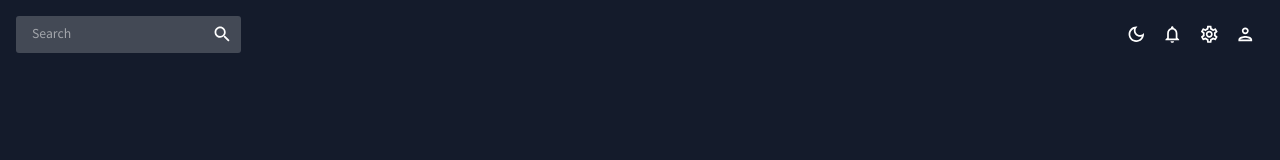
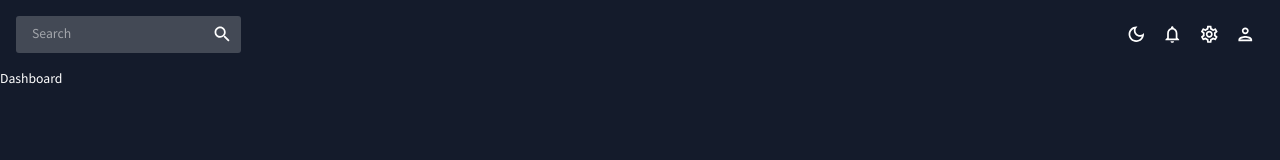
Before and after one commit to nikson666/Dashboard, a React (Create React App) app: page / in a window 1280 px wide. Shown: the top 160 px of the page. Built offline with nearby package versions, Linux system fonts and the light colour scheme.

Commit message:
router setup

```diff
--- a/src/App.js
+++ b/src/App.js
@@ -1,6 +1,18 @@
 import { ColorModeContext, useMode } from './theme'
 import { CssBaseline, ThemeProvider } from '@mui/material'
+import { Route, Routes } from 'react-router-dom';
 import Topbar from './scenes/global/Topbar'
+import Dashboard from './scenes/dashboard'
+// import Team from './scenes/team'
+// import Invoices from './scenes/invoices'
+// import Contacts from './scenes/contacts'
+// import Bar from './scenes/bar'
+// import Form from './scenes/form'
+// import Line from './scenes/line'
+// import Pie from './scenes/pie'
+// import FAQ from './scenes/faq'
+// import Geography from './scenes/geography'
+// import Calendar from './scenes/calendar'
 
 function App() {
   const [theme, colorMode] = useMode();
@@ -12,6 +24,19 @@ function App() {
         <div className="app">
           <main className="content">
             <Topbar />
+            <Routes>
+              <Route path='/' element={<Dashboard />} />
+              {/* <Route path='/team' element={<Team />} /> */}
+              {/* <Route path='/invoices' element={<Invoices />} /> */}
+              {/* <Route path='/contacts' element={<Contacts />} /> */}
+              {/* <Route path='/bar' element={<Bar />} /> */}
+              {/* <Route path='/form' element={<Form />} /> */}
+              {/* <Route path='/line' element={<Line />} /> */}
+              {/* <Route path='/pie' element={<Pie />} /> */}
+              {/* <Route path='/faq' element={<FAQ />} /> */}
+              {/* <Route path='/geography' element={<Geography />} /> */}
+              {/* <Route path='/calendar' element={<Calendar />} /> */}
+            </Routes>
           </main>
         </div>
       </ThemeProvider>
```
